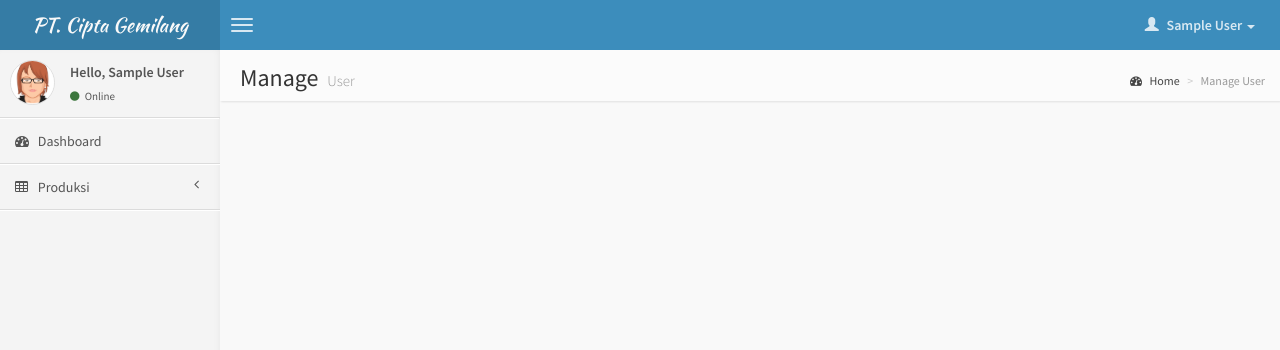
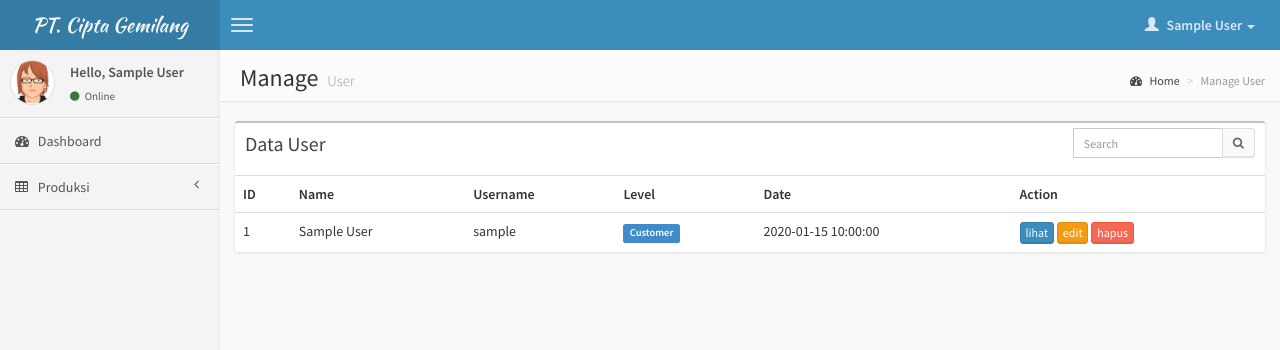
Before and after one commit to alvioleegia/aplikasi_garment, a PHP site: page /aplikasi_garment/page/user in a window 1280 px wide. Shown: the top 350 px of the page. Run offline with PHP 8.4, Linux system fonts and the light colour scheme; the visitor is signed in with stand-in values (Sample User, id 1); tables that the repository leaves empty or names only in its code hold one stand-in row (values such as "Sample post").

Commit message:
Add manage user

```diff
--- a/function.php
+++ b/function.php
@@ -10,8 +10,12 @@
 		return false;
 	}
 
-	function getUserLevel(){
-		$level = getUserInfo('level');
+	function getUserLevel($level = null){
+
+		if(!$level){
+			$level = getUserInfo('level');
+		}
+
 		if($level){
 			switch ($level) {
 				case 1:
@@ -36,4 +40,5 @@
 
 		return false;
 	}
+
 ?>
--- a/page/user/index.php
+++ b/page/user/index.php
@@ -15,7 +15,46 @@
 
 <!-- Main content -->
 <section class="content">
-
+	 <div class="row">
+		<div class="col-xs-12">
+		    <div class="box">
+		        <div class="box-header">
+		            <h3 class="box-title">Data User</h3>
+		            <div class="box-tools">
+		                <div class="input-group">
+		                    <input type="text" name="table_search" class="form-control input-sm pull-right" style="width: 150px;" placeholder="Search"/>
+		                    <div class="input-group-btn">
+		                        <button class="btn btn-sm btn-default"><i class="fa fa-search"></i></button>
+		                    </div>
+		                </div>
+		            </div>
+		        </div><!-- /.box-header -->
+		        <div class="box-body table-responsive no-padding">
+		            <table class="table table-hover">
+		                <tr>
+		                    <th>ID</th>
+		                    <th>Name</th>
+		                    <th>Username</th>
+		                    <th>Level</th>
+		                    <th>Date</th>
+		                    <th>Action</th>
+		                </tr>
+		                <?php $sql = mysql_query('SELECT * FROM user'); ?>
+		                <?php while($row = mysql_fetch_array($sql) ): ?>
+			                <tr>
+			                    <td><?php echo $row['id_user']; ?></td>
+			                    <td><?php echo $row['nama']; ?></td>
+			                    <td><?php echo $row['username']; ?></td>
+			                    <td><span class="label <?php if($row['level'] == 1){ echo 'label-warning'; } else if($row['level'] == 2){ echo 'label-success'; } else { echo 'label-primary'; } ?>"><?php echo getUserLevel($row['level']); ?></span></td>
+			                    <td><?php echo $row['date_created']; ?></td>
+			                    <td><a href="view.php?id=<?php echo $row['id_user']; ?>" class="btn btn-primary btn-xs">lihat</a> <a href="edit.php?id=<?php echo $row['id_user']; ?>" class="btn btn-warning btn-xs">edit</a> <a href="delete.php?id=<?php echo $row['id_user']; ?>" onclick="return confirm('Anda yakin akan menghapus ini?')" class="btn btn-danger btn-xs">hapus</a></td>
+			                </tr>
+			            <?php endwhile; ?>
+		            </table>
+		        </div><!-- /.box-body -->
+		    </div><!-- /.box -->
+		</div>
+		</div>
 </section><!-- /.content -->
 
 <?php include '../footer.php'; ?>
```
